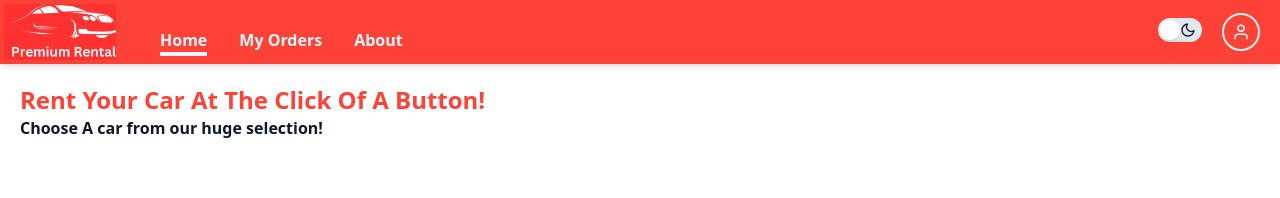
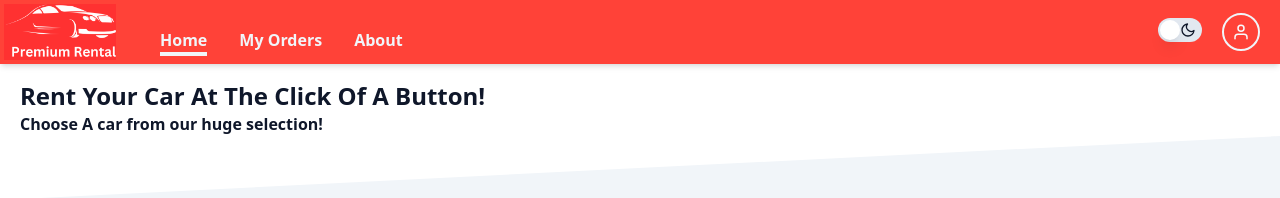
Before and after one commit to Noam-Moskowitz/Premium-Cars, a React (Vite) app in the folder frontend/: page / in a window 1280 px wide. Shown: the top 198 px of the page. Built offline with nearby package versions, Linux system fonts and the light colour scheme.

Commit message:
wip hero section

```diff
--- a/frontend/src/App.css
+++ b/frontend/src/App.css
@@ -0,0 +1,5 @@
+.traingleBorder {
+  position: relative;
+  border: 10px solid transparent;
+  clip-path: polygon(0% 10%, 100% 0%, 100% 90%, 0% 100%);
+}
--- /dev/null
+++ b/frontend/src/components/Hero.tsx
@@ -0,0 +1,7 @@
+import React from "react";
+
+const Hero = () => {
+  return <div className="w-full h-[80vh] bg-accent p-5 shadow-md traingleBorder"></div>;
+};
+
+export default Hero;
--- a/frontend/src/pages/Home.tsx
+++ b/frontend/src/pages/Home.tsx
@@ -3,6 +3,7 @@ import { carsArray } from "@/consts/cars";
 import React from "react";
 import "animate.css";
 import { animationDelays } from "@/consts/style";
+import Hero from "@/components/Hero";
 
 export const car = {
   make: "Toyota",
@@ -18,9 +19,14 @@ export const car = {
 const Home = () => {
   return (
     <div>
-      <header className="p-5 ">
-        <h1 className="font-bold text-primary text-2xl">Rent Your Car At The Click Of A Button!</h1>
-        <p className="font-bold">Choose A car from our huge selection!</p>
+      <header className="">
+        <div className="pt-4 pl-5">
+          <h1 className="font-bold text-accent-foreground text-2xl">
+            Rent Your Car At The Click Of A Button!
+          </h1>
+          <p className="font-bold text-accent-foreground">Choose A car from our huge selection!</p>
+        </div>
+        <Hero />
       </header>
       <div className="grid grid-cols-1 sm:grid-cols-2 md:grid-cols-3 lg:grid-cols-4 gap-10 p-10 ">
         {carsArray.map((car, i) => (
```
